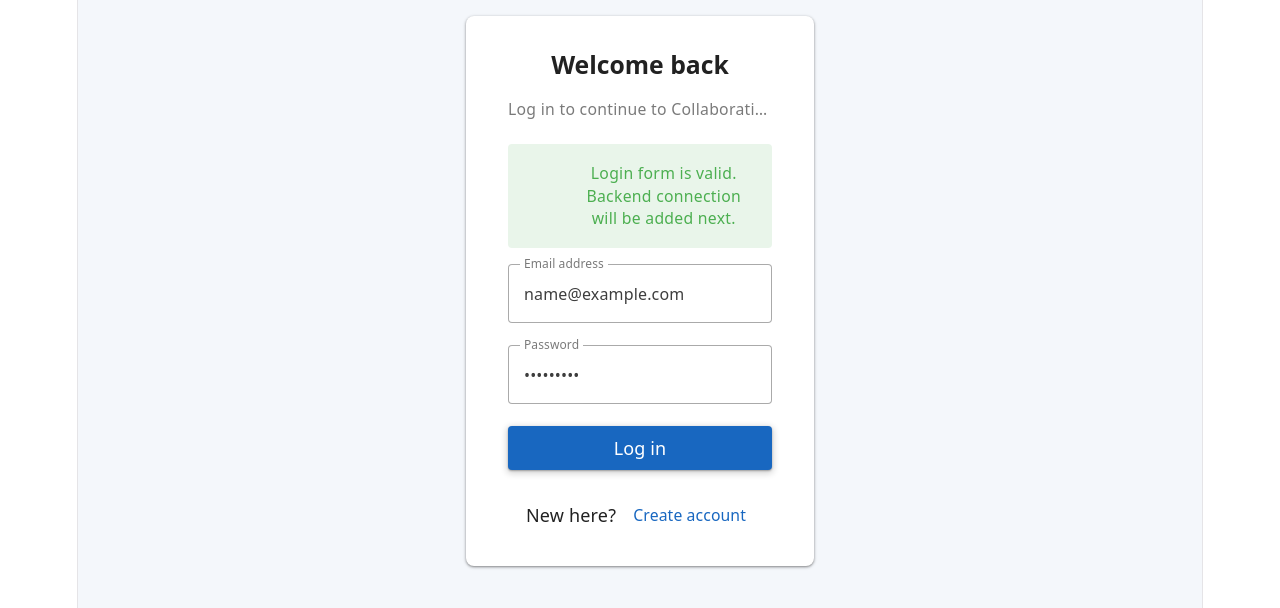
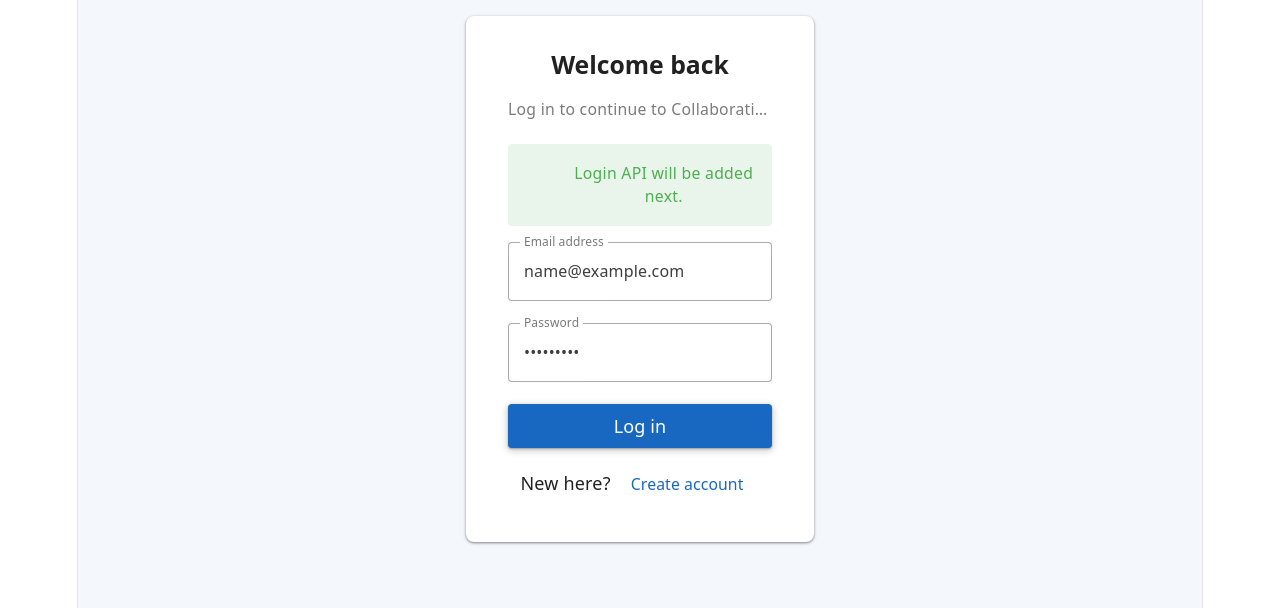
Before and after one commit to shrohan2003/collaborative-notes-learning, a Vue app in the folder client/: page / in a window 1280 px wide. Both pictures are taken after typing "name@example.com", "Sample123" into the empty fields and a click on the button "Log in". Shown: the top 608 px of the page. Built offline with nearby package versions, Linux system fonts and the light colour scheme.

Commit message:
feat: add create account page

```diff
--- a/client/src/App.vue
+++ b/client/src/App.vue
@@ -1,90 +1,134 @@
 <script setup>
-import { ref } from 'vue'
+import { reactive, ref } from 'vue'
 
-const form = ref(null)
-const email = ref('')
-const password = ref('')
-const loginMessage = ref('')
+const API = 'http://localhost:5000'
 
-const emailRules = [
-  (value) => !!value || 'Email is required.',
-  (value) =>
-    /^[^\s@]+@[^\s@]+\.[^\s@]+$/.test(value) ||
-    'Enter a valid email address.',
-]
+const mode = ref('login')
+const user = reactive({
+  name: '',
+  email: '',
+  password: '',
+})
 
-const passwordRules = [
-  (value) => !!value || 'Password is required.',
-  (value) =>
-    value.length >= 6 || 'Password must be at least 6 characters.',
-]
+const message = ref('')
+const messageType = ref('success')
 
-const handleLogin = async () => {
-  const { valid } = await form.value.validate()
+function toggleMode() {
+  mode.value = mode.value === 'login' ? 'register' : 'login'
+  message.value = ''
+  user.name = ''
+  user.email = ''
+  user.password = ''
+}
 
-  if (valid) {
-    loginMessage.value =
-      'Login form is valid. Backend connection will be added next.'
-  } else {
-    loginMessage.value = ''
+async function submit() {
+  const isRegister = mode.value === 'register'
+
+  if (!user.email || !user.password || (isRegister && !user.name)) {
+    messageType.value = 'error'
+    message.value = 'Please fill in all required fields.'
+    return
+  }
+
+  if (!isRegister) {
+    messageType.value = 'success'
+    message.value = 'Login API will be added next.'
+    return
+  }
+
+  try {
+    const response = await fetch(`${API}/api/users/register`, {
+      method: 'POST',
+      headers: { 'Content-Type': 'application/json' },
+      body: JSON.stringify(user),
+    })
+
+    const data = await response.json()
+
+    if (!response.ok) {
+      messageType.value = 'error'
+      message.value = data.message
+      return
+    }
+
+    messageType.value = 'success'
+    message.value = 'Account created. You can log in now.'
+    mode.value = 'login'
+    user.name = ''
+    user.password = ''
+  } catch {
+    messageType.value = 'error'
+    message.value = 'Could not connect to the server.'
   }
 }
 </script>
 
 <template>
   <v-app>
-    <v-main class="login-page">
+    <v-main class="page">
       <v-container class="fill-height" fluid>
         <v-row align="center" justify="center">
           <v-col cols="12" sm="8" md="5" lg="4">
             <v-card class="pa-6" elevation="8" rounded="lg">
-              <v-card-title class="text-h4 font-weight-bold">
-                Welcome back
+              <v-card-title class="text-h4 text-center font-weight-bold">
+                {{ mode === 'register' ? 'Create account' : 'Welcome back' }}
               </v-card-title>
 
-              <v-card-subtitle class="mt-2">
-                Log in to continue to Collaborative Notes.
+              <v-card-subtitle class="text-center mt-2">
+                {{
+                  mode === 'register'
+                    ? 'Create an account for Collaborative Notes.'
+                    : 'Log in to continue to Collaborative Notes.'
+                }}
               </v-card-subtitle>
 
               <v-card-text class="pt-6">
                 <v-alert
-                  v-if="loginMessage"
+                  v-if="message"
                   class="mb-4"
-                  type="success"
+                  :type="messageType"
                   variant="tonal"
                 >
-                  {{ loginMessage }}
+                  {{ message }}
                 </v-alert>
 
-                <v-form ref="form" @submit.prevent="handleLogin">
+                <form @submit.prevent="submit">
                   <v-text-field
-                    v-model="email"
-                    :rules="emailRules"
+                    v-if="mode === 'register'"
+                    v-model="user.name"
+                    label="Full name"
+                    variant="outlined"
+                  />
+
+                  <v-text-field
+                    v-model="user.email"
                     label="Email address"
                     type="email"
                     variant="outlined"
                   />
 
                   <v-text-field
-                    v-model="password"
-                    :rules="passwordRules"
+                    v-model="user.password"
                     label="Password"
                     type="password"
                     variant="outlined"
                   />
 
                   <v-btn block color="primary" size="large" type="submit">
-                    Log in
+                    {{ mode === 'register' ? 'Create account' : 'Log in' }}
                   </v-btn>
-                </v-form>
+                </form>
               </v-card-text>
 
-              <v-card-actions class="justify-center">
-                <span>New here?</span>
-                <v-btn color="primary" variant="text">
-                  Create account
+              <div class="account-switch">
+                <span>
+                  {{ mode === 'register' ? 'Already have an account?' : 'New here?' }}
+                </span>
+
+                <v-btn color="primary" variant="text" @click="toggleMode">
+                  {{ mode === 'register' ? 'Log in' : 'Create account' }}
                 </v-btn>
-              </v-card-actions>
+              </div>
             </v-card>
           </v-col>
         </v-row>
@@ -94,8 +138,16 @@ const handleLogin = async () => {
 </template>
 
 <style scoped>
-.login-page {
+.page {
   min-height: 100vh;
   background: #f4f7fb;
 }
+
+.account-switch {
+  display: flex;
+  align-items: center;
+  justify-content: center;
+  gap: 4px;
+  padding-bottom: 16px;
+}
 </style>
```
